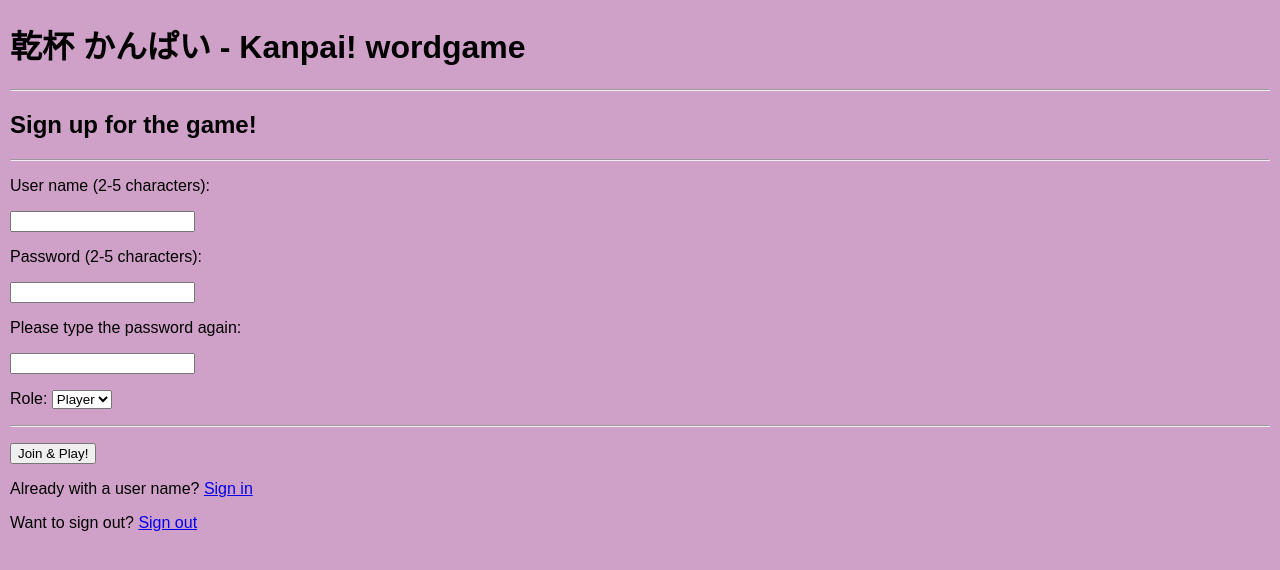
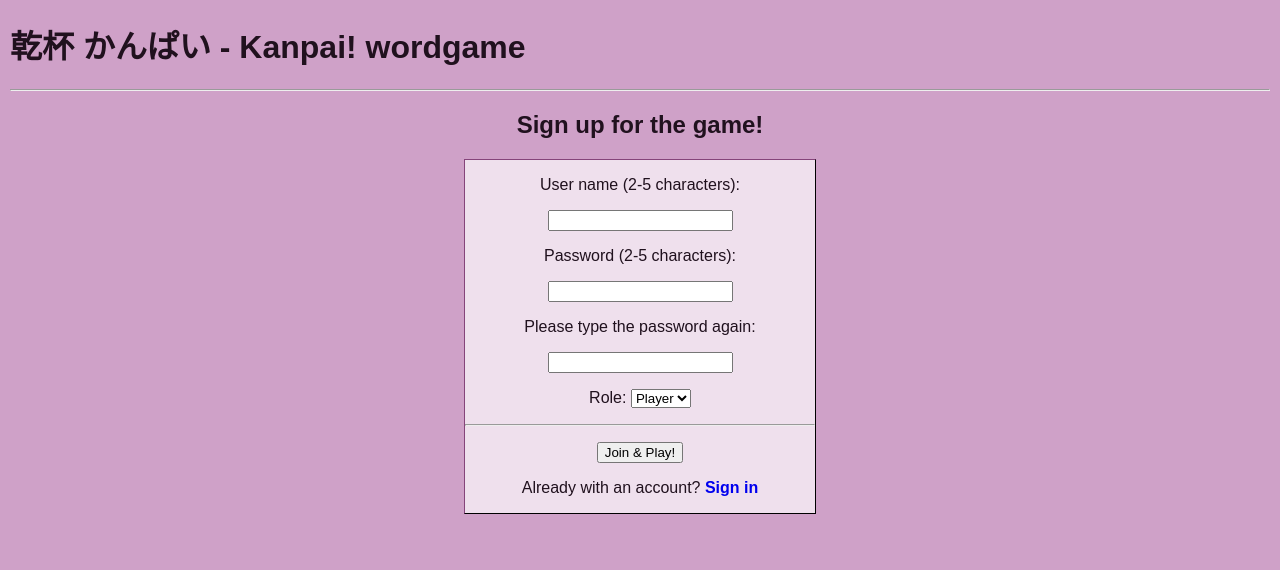
Before and after one commit to katriryt/kanpaiwordgame, a Flask app: page /signup in a window 1280 px wide. Shown: the top 570 px of the page. Run offline with Flask 2, Linux system fonts and the light colour scheme.

Commit message:
Polish visuals in sign-in/sign-out

```diff
--- a/static/main.css
+++ b/static/main.css
@@ -2,7 +2,13 @@ body {
     margin: 10px;
     background-color: rgb(207, 161, 200);
     font-family: Arial, Helvetica, sans-serif;
+    color: rgb(32, 17, 30);
   }
+
+a {
+  text-decoration: none;
+  font-weight: bold;
+}
 
 .container{
   display: flex;
@@ -22,8 +28,27 @@ body {
   margin: 20px;
 }
 
+.centerbox{
+  border: 1px outset rgb(49, 25, 45);
+  background-color: rgb(239, 224, 237);
+  min-width: 350px;
+  margin-left: auto;
+  margin-right: auto;
+  text-align: center;
+}
+
+.signout{
+  position: absolute;
+  top: 0;
+  right:0;
+  margin: 20px;
+  border: 1px outset rgb(49, 25, 45);
+  background-color: rgb(239, 224, 237);
+  padding: 20px;
+}
+
 .alternatives{
-    border: 1px outset black;
+    border: 1px outset rgb(49, 25, 45);
     background-color: lightblue;
     text-align: center;
     font-size: 30px;
@@ -44,7 +69,7 @@ body {
 }
 
 button.ans {
-    border: 1px outset black;
+    border: 1px outset rgb(49, 25, 45);
     background-color: #af4c6d;
     color: white;
     text-align: center;
--- a/templates/signup.html
+++ b/templates/signup.html
@@ -37,9 +37,11 @@
 }
 </script>
 
-        <h2>Sign up for the game!</h2>
+        <h2 style="text-align: center;">Sign up for the game!</h2>
 
-        <hr>
+<div class=container>
+    <div class="centerbox">
+
         <form action="/signup" method="post" onsubmit="return check(this)">
 
                 <p>User name (2-5 characters):</p>
@@ -65,8 +67,8 @@
 
         </form>
 
-        <p>Already with a user name? <a href="/signin">Sign in</a></p>
-
-        <p>Want to sign out? <a href="/signout">Sign out</a></p>
+        <p>Already with an account? <a href="/signin">Sign in</a></p>
+    </div>
+</div>
 
 {% endblock %}
```
Also changed, not shown: templates/signin.html (+9 -3 lines).
